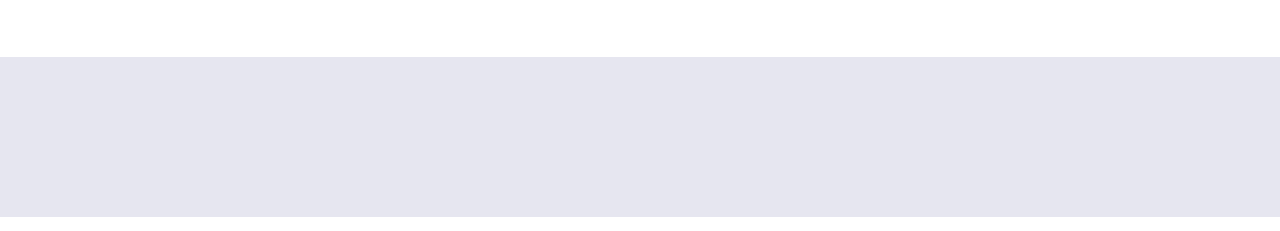
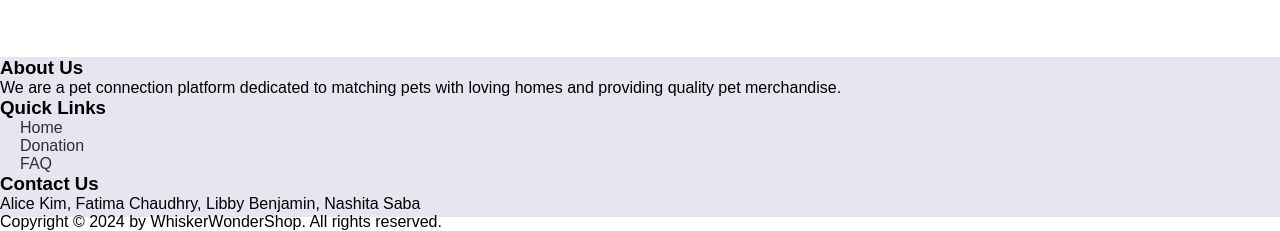
Before and after one commit to amkblue/whisker-wonders, a plain HTML site: page essentials/essentials.html in a window 1280 px wide. Shown: the part 1339-1570 px from the top of the page. Drawn offline with Linux system fonts and the light colour scheme.

Commit message:
Update essentials.html

```diff
--- a/essentials/essentials.html
+++ b/essentials/essentials.html
@@ -189,10 +189,30 @@
         </div>
     </div>
 
-    <!-- footer -->
-    <footer>
-
-    </footer>
+ <!-- ============ FOOOTER ---===================== -->
+<footer>
+  <div class="footer-content">
+      <div class="footer-section about">
+          <h3>About Us</h3>
+          <p>We are a pet connection platform dedicated to matching pets with loving homes and providing quality pet merchandise.</p>
+      </div>
+      <div class="footer-section links">
+          <h3>Quick Links</h3>
+          <ul>
+              <li><a href="../index.html">Home</a></li>
+              <li><a href="../donation/donation.html">Donation</a></li>
+              <li><a href="../faq/faq.html">FAQ</a></li>
+          </ul>
+      </div>
+      <div class="footer-section contact-form">
+          <h3>Contact Us</h3>
+          <p> Alice Kim, Fatima Chaudhry, Libby Benjamin, Nashita Saba </p>
+      </div>
+  </div>
+  <div class="footer-bottom">
+      <p>Copyright &copy; 2024 by WhiskerWonderShop. All rights reserved.</p>
+  </div>
+</footer>
 
 
     <script src="essentials.js"></script>
```
